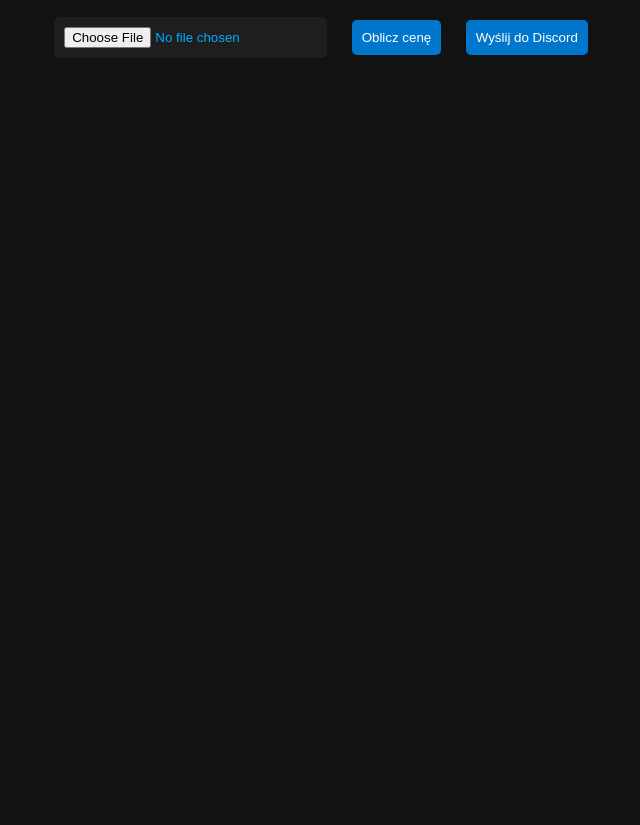
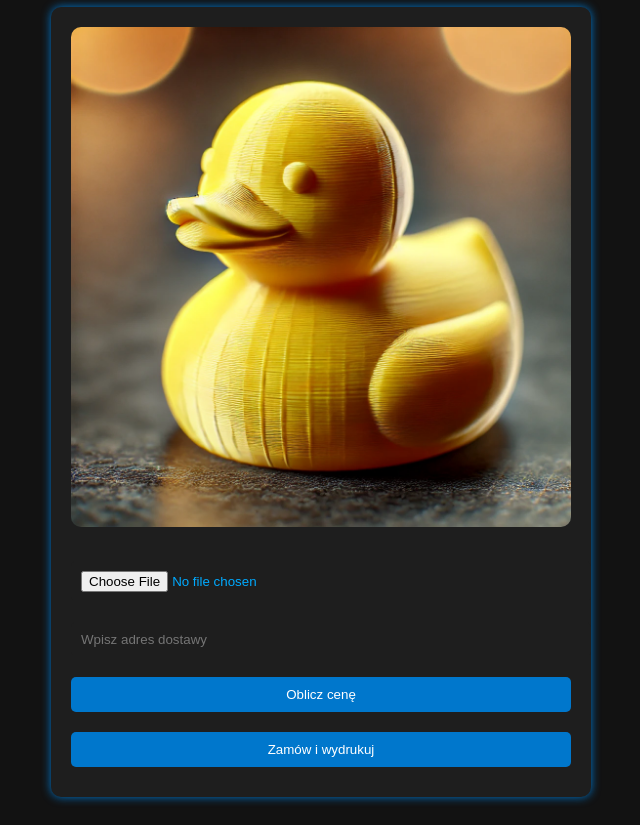
Before and after one commit to xNerf/get-3d, a plain HTML site: page index.html in a window 1280 px wide. Shown: the part 101-926 px from the top of the page, without its empty margins (319-959 px from the left). Before the commit the page ends 800 px from the top, so only its background shows below. Drawn offline with Linux system fonts and the light colour scheme.

Commit message:
Update index.html

```diff
--- a/index.html
+++ b/index.html
@@ -3,7 +3,7 @@
 <head>
     <meta charset="UTF-8">
     <meta name="viewport" content="width=device-width, initial-scale=1.0">
-    <title>Druk 3D - Wycena</title>
+    <title>Zamów Druk 3D</title>
     <style>
         body {
             background-color: #121212;
@@ -15,8 +15,17 @@
         h1 {
             color: #0099ff;
         }
+        .container {
+            max-width: 500px;
+            margin: auto;
+            background: #1e1e1e;
+            padding: 20px;
+            border-radius: 10px;
+            box-shadow: 0px 0px 10px #0077cc;
+        }
         input, button {
-            margin: 10px;
+            width: 100%;
+            margin: 10px 0;
             padding: 10px;
             border-radius: 5px;
             border: none;
@@ -33,24 +42,26 @@
         button:hover {
             background-color: #0055aa;
         }
-        #output {
-            margin-top: 20px;
-            font-size: 18px;
+        img {
+            width: 100%;
+            border-radius: 10px;
+            margin-bottom: 20px;
         }
     </style>
 </head>
 <body>
-
-    <h1>Wycena Druku 3D</h1>
-    <input type="file" id="fileInput" accept=".stl">
-    <button onclick="calculatePrice()">Oblicz cenę</button>
-    <button onclick="sendToDiscord()">Wyślij do Discord</button>
-
-    <div id="output"></div>
+    <h1>Zamów Druk 3D</h1>
+    <div class="container">
+        <img src="kaczka.png" alt="3D-Printed Duck">
+        <input type="file" id="fileInput" accept=".stl">
+        <input type="text" id="address" placeholder="Wpisz adres dostawy">
+        <button onclick="calculatePrice()">Oblicz cenę</button>
+        <button onclick="sendToDiscord()">Zamów i wydrukuj</button>
+        <div id="output"></div>
+    </div>
 
     <script>
-        const WEBHOOK_URL = "TWOJ_WEBHOOK_DISCORD"; // Wpisz tutaj swój webhook Discord
-
+        const WEBHOOK_URL = "TWOJ_WEBHOOK_DISCORD";
         let fileData = null;
 
         function calculatePrice() {
@@ -59,14 +70,10 @@
                 document.getElementById('output').innerText = "Proszę wybrać plik STL!";
                 return;
             }
-
-            fileData = file; // Zapisujemy plik do wysłania później
-            const fileSizeMB = file.size / (1024 * 1024); // Konwersja na MB
-
-            // Przybliżona kalkulacja ceny
-            const pricePerMB = 5.0; // Cena za MB pliku (można dostosować)
+            fileData = file;
+            const fileSizeMB = file.size / (1024 * 1024);
+            const pricePerMB = 5.0;
             const estimatedPrice = (fileSizeMB * pricePerMB).toFixed(2);
-
             document.getElementById('output').innerText = `Szacowana cena: ${estimatedPrice} PLN`;
         }
 
@@ -75,16 +82,21 @@
                 document.getElementById('output').innerText = "Najpierw oblicz cenę!";
                 return;
             }
-
+            const address = document.getElementById('address').value;
+            if (!address) {
+                document.getElementById('output').innerText = "Wpisz adres dostawy!";
+                return;
+            }
             const formData = new FormData();
             formData.append("file", fileData);
+            formData.append("payload_json", JSON.stringify({ content: `Nowe zamówienie! Adres: ${address}` }));
 
             fetch(WEBHOOK_URL, {
                 method: "POST",
                 body: formData
             }).then(response => {
                 if (response.ok) {
-                    document.getElementById('output').innerText = "Plik wysłany na Discord!";
+                    document.getElementById('output').innerText = "Plik i adres wysłane na Discord!";
                 } else {
                     document.getElementById('output').innerText = "Błąd wysyłania!";
                 }
@@ -93,6 +105,5 @@
             });
         }
     </script>
-
 </body>
 </html>
```
